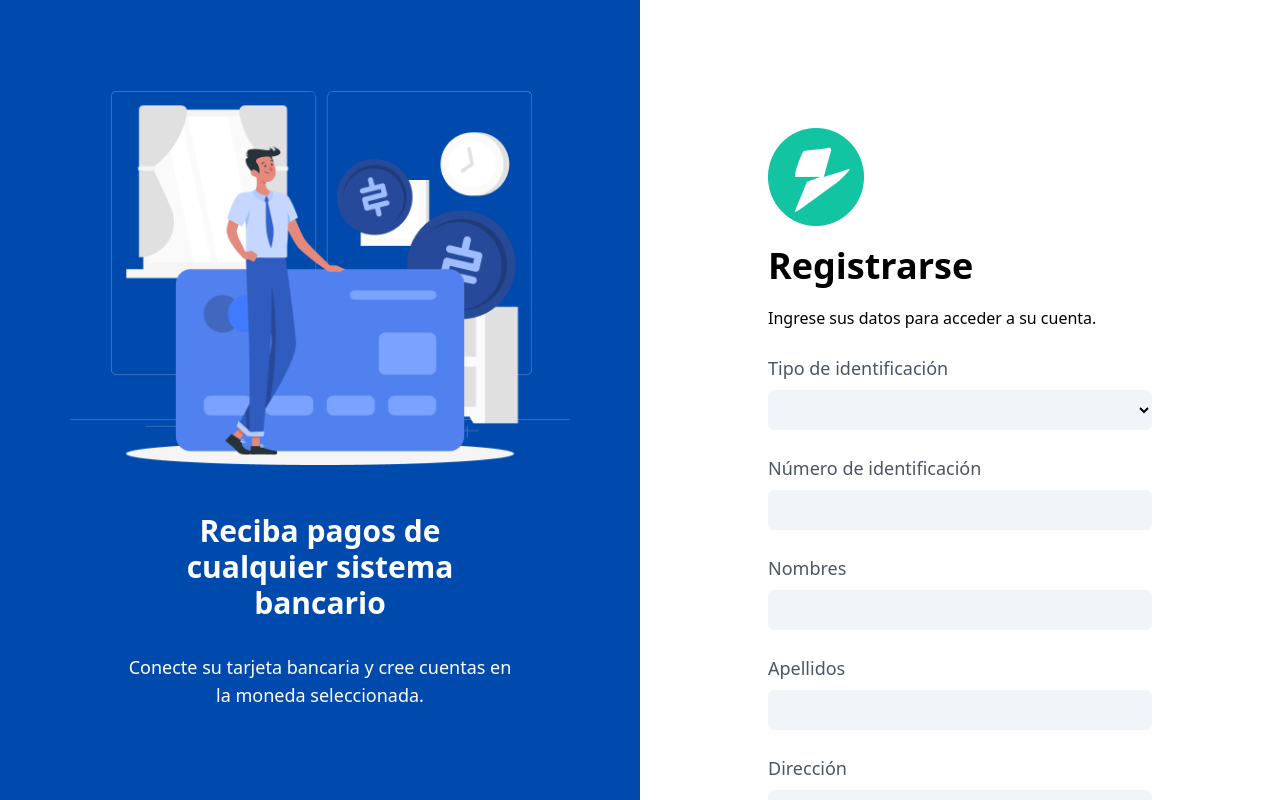
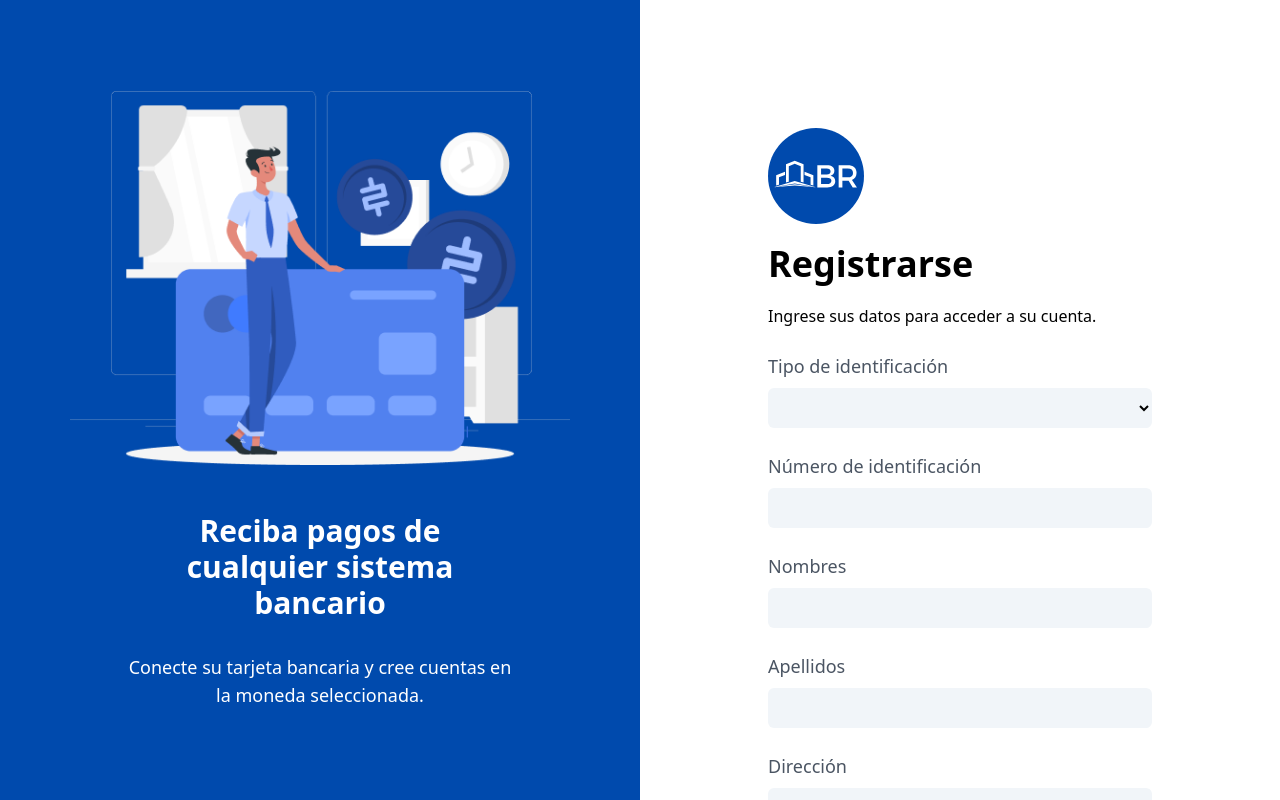
Before and after one commit to Milly00/bancarapida, a Vue app: page /auth/register in a window 1280 px wide. Built offline with nearby package versions, Linux system fonts and the light colour scheme.

Commit message:
feat: use TheLogo

```diff
--- a/src/auth/views/AuthView.vue
+++ b/src/auth/views/AuthView.vue
@@ -1,12 +1,12 @@
 <script setup>
 import {
-  Logo,
   TextField,
   PasswordField,
   LinkButton,
   Button,
   Tooltip,
 } from '../../components'
+import { TheLogo } from '@/components/ui'
 import { ref } from 'vue'
 import { RouterLink, useRouter } from 'vue-router'
 import { api } from '../../main'
@@ -49,7 +49,7 @@ async function login() {
       </div>
     </section>
     <section class="w-1/2 h-screen px-32 flex flex-col justify-center">
-      <Logo />
+      <TheLogo class="w-24 h-24" />
       <h2 class="font-semibold text-4xl my-5">Bienvenido</h2>
       <p class="mb-6">Inicie sesión para acceder a su cuenta.</p>
 
--- a/src/auth/views/RegisterView.vue
+++ b/src/auth/views/RegisterView.vue
@@ -1,12 +1,12 @@
 <script setup>
 import {
-  Logo,
   TextField,
   PasswordField,
   LinkButton,
   Button,
   Tooltip,
 } from '../../components'
+import { TheLogo } from '@/components/ui'
 import { ref } from 'vue'
 import { RouterLink, useRouter } from 'vue-router'
 import { IdentityTypes, Genders } from '../../constants'
@@ -50,7 +50,7 @@ async function register() {
       </div>
     </section>
     <section class="w-1/2 h-screen overflow-auto px-32 py-32">
-      <Logo />
+      <TheLogo class="w-24 h-24" />
       <h2 class="font-semibold text-4xl my-5">Registrarse</h2>
       <p class="mb-6">Ingrese sus datos para acceder a su cuenta.</p>
       <div class="flex flex-col">
```
